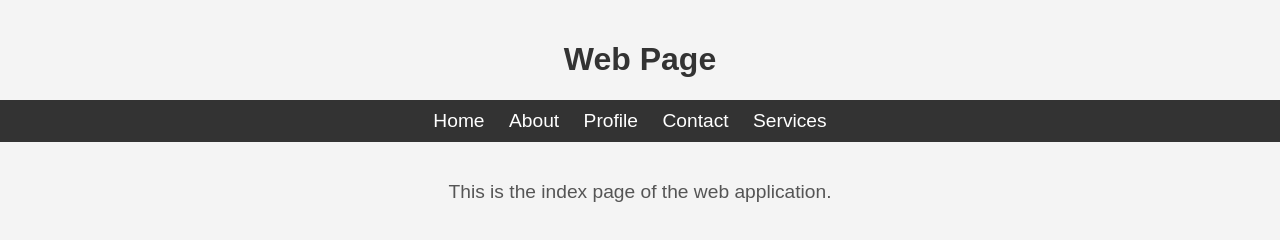
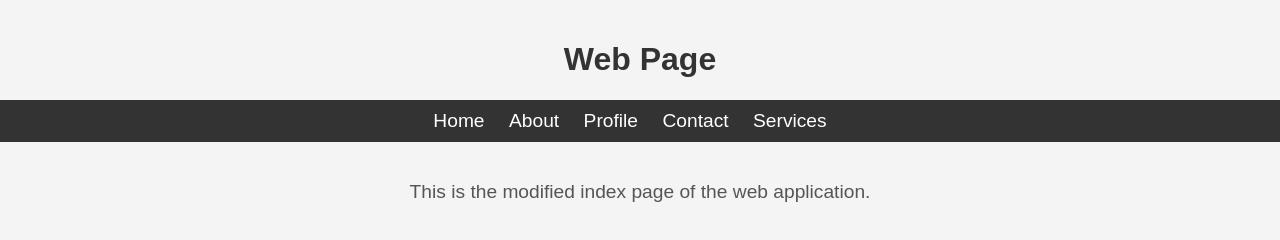
Before and after one commit to srivarshathoparam/githubdemo, a plain HTML site: page index.html in a window 1280 px wide. Drawn offline with Linux system fonts and the light colour scheme.

Commit message:
Third Version

```diff
--- a/index.html
+++ b/index.html
@@ -23,7 +23,7 @@
             </ul>
         </nav>
         <main class="app-content">
-            <p>This is the index page of the web application.</p>
+            <p>This is the modified index page of the web application.</p>
         </main>
     </div>
 </body>
```
